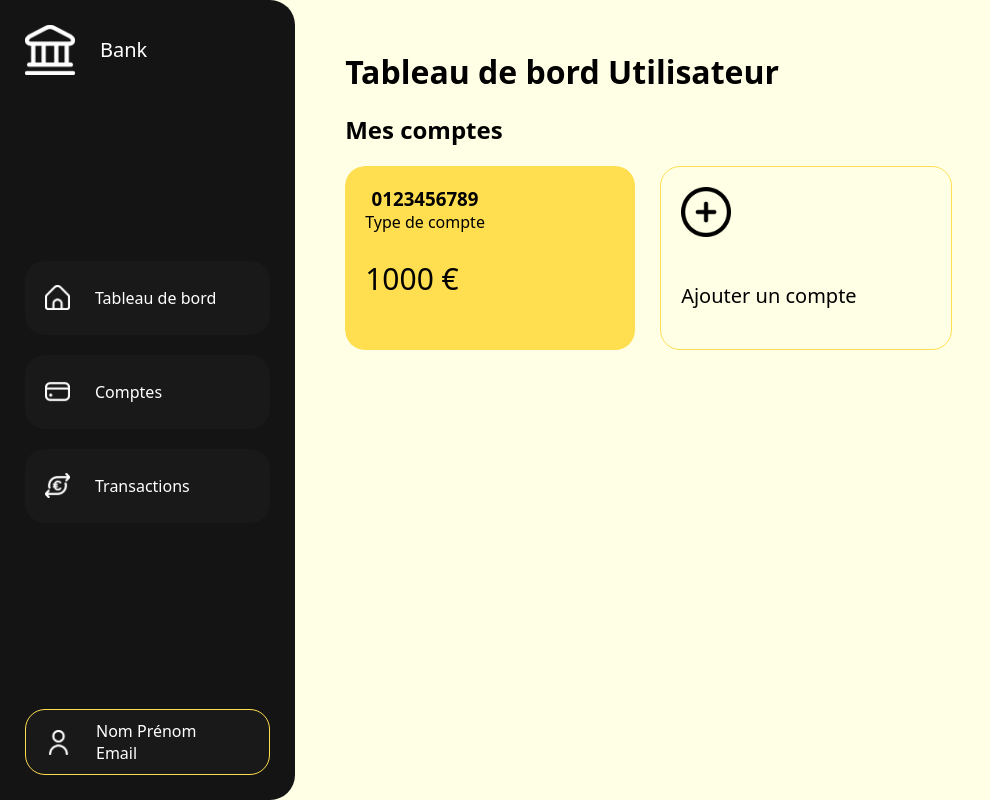
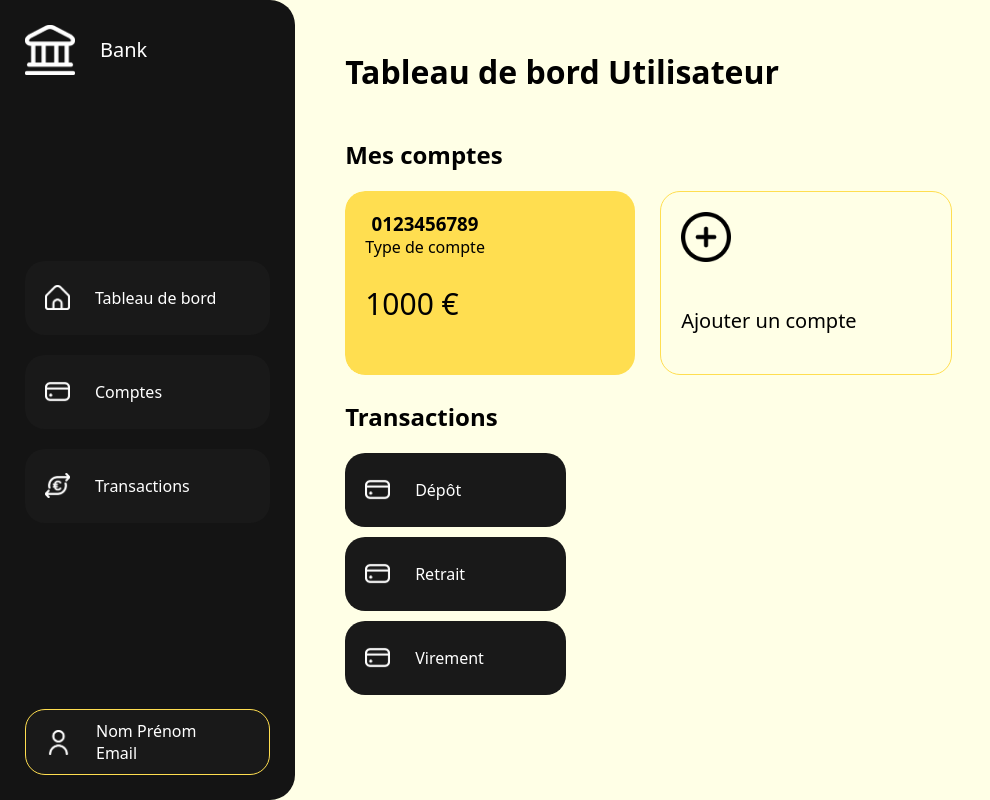
Before and after one commit to Erwan1202/challenge_web, a Symfony app: template templates/dashboard/user_dashboard.html.twig in a window 1280 px wide. Shown: the whole page, without its empty margins (0-990 px from the left). Run offline with Twig, Linux system fonts and the light colour scheme; the template is opened without the code that fills it, so the values that code supplies are empty; some libraries are stand-ins or nearby versions.

Commit message:
Added "transactionsActions" section on user_dashboard.html.twig (Twig, CSS)

```diff
--- a/public/css/dashboard_style.css
+++ b/public/css/dashboard_style.css
@@ -113,7 +113,15 @@ nav {
     color: white;
     text-decoration: none;
     font-weight: 300;
+    transition: 0.25s;
 }
+.headerAccount:hover {
+    filter: brightness(1.25);
+}
+.headerAccount:active {
+    transform: scale(0.95);
+}
+
 .headerAccount img {
     width: 25px;
     height: 25px;
@@ -134,6 +142,9 @@ nav {
 /* CSS pour le main •••••••••••••••••••••••••••••••••••••••••••••••••••••••••••••••••••••••••••••••••••••••••••••••••••• */
 
 main {
+    display: flex;
+    flex-direction: column;
+    gap: 25px;
     padding: 50px;
     width: calc(80vw - 100px);
 }
@@ -146,7 +157,7 @@ main h1 {
 
 /* CSS pour le user_dashboard •••••••••••••••••••••••••••••••••••••••••••••••••••••••••••••••••••••••••••••••••••••••••••••••••••• */
 
-.headerLinks {
+.headerLinks, .transactionsActionsLinks {
     display: flex;
     align-items: center;
     width: calc(100% - 40px);
@@ -157,16 +168,24 @@ main h1 {
     color: white;
     text-decoration: none;
     font-weight: 300;
+    transition: 0.25s;
 }
-.headerLinks img {
+.headerLinks:hover, .transactionsActionsLinks:hover {
+    filter: brightness(1.25);
+}
+.headerLinks:active, .transactionsActionsLinks:active {
+    transform: scale(0.95);
+}
+
+.headerLinks img, .transactionsActionsLinks img {
     width: 25px;
     height: 25px;
 }
-.headerLinks div {
+.headerLinks div, .transactionsActionsLinks div {
     display: flex;
     flex-direction: column;
 }
-.headerLinks div p {
+.headerLinks div p, .transactionsActionsLinks div p {
     margin: 0;
 }
 
@@ -194,7 +213,7 @@ main h1 {
     gap: 25px;
     transition: 0.25s;
 }
-.accountsItem:hover, .accountsItemAdd:hover {
+.accountsItem:hover {
     transform: scale(1.05);
 }
 
@@ -220,3 +239,23 @@ main h1 {
     width: 50px;
     height: auto;
 }
+.accountsItemAdd:active {
+    transform: scale(0.95);
+}
+
+.transactionsActions {
+    width: 25%;
+    display: flex;
+    flex-direction: column;
+    gap: 20px;
+}
+.transactionsActions h2 {
+    margin: 0;
+}
+
+.transactionsActionsList {
+    display: flex;
+    flex-direction: column;
+    width: 100%;
+    gap: 10px;
+}
--- a/templates/dashboard/user_dashboard.html.twig
+++ b/templates/dashboard/user_dashboard.html.twig
@@ -39,9 +39,27 @@
                 <img src="{{ asset('images/ajouter.png') }}" alt="Ajouter">
                 <p>Ajouter un compte</p>
             </a>
+        </div>
+    </div>
 
+    <div class="transactionsContainer">
+        <div class="transactionsActions">
+            <h2>Transactions</h2>
+            <div class="transactionsActionsList">
+                <a href="" class="transactionsActionsLinks">
+                    <img src="{{ asset('images/carteClair.png') }}" alt="Dépôt">
+                    <p>Dépôt</p>
+                </a>
+                <a href="" class="transactionsActionsLinks">
+                    <img src="{{ asset('images/carteClair.png') }}" alt="Retrait">
+                    <p>Retrait</p>
+                </a>
+                <a href="" class="transactionsActionsLinks">
+                    <img src="{{ asset('images/carteClair.png') }}" alt="Virement">
+                    <p>Virement</p>
+                </a>
+            </div>
         </div>
-
     </div>
 
 {% endblock %}
```
